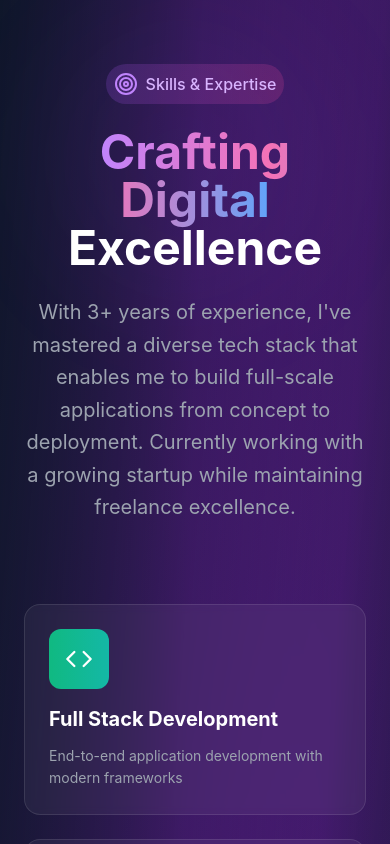
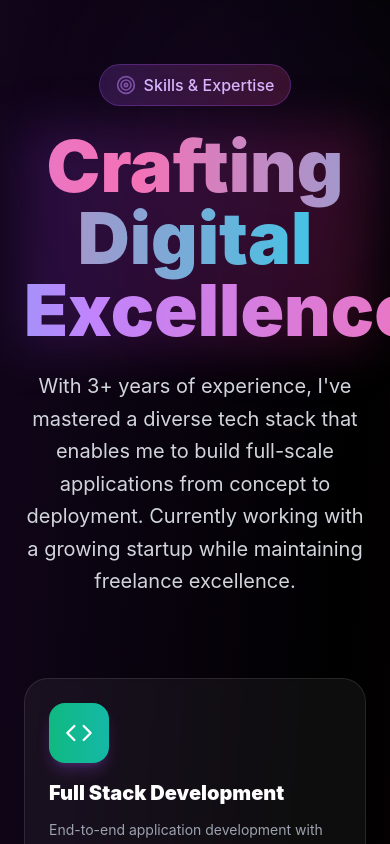
Before and after one commit to mailmeatdarshan/Portfolio, a React (Create React App) app: page / in a window 390 px wide. Shown: the part 7880-8724 px from the top of the page. Built offline with nearby package versions, Linux system fonts and the light colour scheme.

Commit message:
Improved

```diff
--- a/src/components/Skills/Skills.js
+++ b/src/components/Skills/Skills.js
@@ -32,34 +32,35 @@ const Skills = () => {
   ];
 
   return (
-    <section id="skills" className="py-32 relative overflow-hidden">
-      {/* Animated Background */}
+    <section id="skills" className="py-32 relative overflow-hidden bg-black">
+      {/* Animated Background - Matching Projects */}
       <div className="absolute inset-0">
-        <div className="absolute inset-0 bg-gradient-to-br from-slate-900 via-purple-900/20 to-slate-900" />
-        <div className="absolute top-0 left-0 w-full h-full">
-          <div className="absolute top-20 left-10 w-72 h-72 bg-purple-500/10 rounded-full blur-3xl animate-pulse" />
-          <div className="absolute bottom-20 right-10 w-96 h-96 bg-blue-500/10 rounded-full blur-3xl animate-pulse delay-1000" />
-          <div className="absolute top-1/2 left-1/2 transform -translate-x-1/2 -translate-y-1/2 w-80 h-80 bg-pink-500/10 rounded-full blur-3xl animate-pulse delay-500" />
-        </div>
+        <div className="absolute inset-0 bg-gradient-to-br from-purple-900/20 via-black to-pink-900/20" />
+        <div className="absolute top-0 left-1/4 w-96 h-96 bg-purple-500/10 rounded-full blur-3xl animate-pulse" />
+        <div className="absolute bottom-0 right-1/4 w-96 h-96 bg-pink-500/10 rounded-full blur-3xl animate-pulse delay-1000" />
+        <div className="absolute top-1/2 left-1/2 transform -translate-x-1/2 -translate-y-1/2 w-96 h-96 bg-blue-500/5 rounded-full blur-3xl animate-spin-slow" />
       </div>
 
       <div className="max-w-7xl mx-auto px-6 relative z-10">
         {/* Header */}
         <div className="text-center mb-20">
-          <div className="inline-flex items-center justify-center p-2 bg-gradient-to-r from-purple-500/20 to-pink-500/20 rounded-full mb-6">
-            <Target className="w-6 h-6 text-purple-400 mr-2" />
+          <div className="inline-flex items-center space-x-2 mb-6 px-4 py-2 bg-gradient-to-r from-purple-500/20 to-pink-500/20 rounded-full border border-purple-500/30 backdrop-blur-sm">
+            <Target className="w-5 h-5 text-purple-400 animate-pulse" />
             <span className="text-purple-300 font-medium">Skills & Expertise</span>
           </div>
 
-          <h2 className="text-5xl md:text-7xl font-bold mb-6">
-            <span className="bg-gradient-to-r from-purple-400 via-pink-400 to-blue-400 bg-clip-text text-transparent">
+          <h2 className="text-7xl font-black mb-6 relative">
+            <span className="bg-gradient-to-r from-purple-400 via-pink-400 to-cyan-400 bg-clip-text text-transparent animate-gradient-x">
               Crafting Digital
             </span>
             <br />
-            <span className="text-white">Excellence</span>
+            <span className="bg-gradient-to-r from-cyan-400 via-purple-400 to-pink-400 bg-clip-text text-transparent animate-gradient-x">
+              Excellence
+            </span>
+            <div className="absolute -inset-1 bg-gradient-to-r from-purple-600/20 to-pink-600/20 blur-xl -z-10" />
           </h2>
 
-          <p className="text-xl text-gray-400 max-w-3xl mx-auto leading-relaxed">
+          <p className="text-xl text-gray-300 max-w-4xl mx-auto leading-relaxed">
             With 3+ years of experience, I've mastered a diverse tech stack that enables me
             to build full-scale applications from concept to deployment. Currently working
             with a growing startup while maintaining freelance excellence.
@@ -71,29 +72,30 @@ const Skills = () => {
           {expertiseAreas.map((area, index) => (
             <div
               key={area.title}
-              className="group relative p-6 bg-white/5 rounded-2xl backdrop-blur-sm border border-white/10 hover:bg-white/10 transition-all duration-500 hover:scale-105 hover:-translate-y-2"
+              className="group relative p-6 bg-white/5 rounded-3xl backdrop-blur-sm border border-white/10 hover:bg-white/10 transition-all duration-700 hover:scale-105 hover:-translate-y-2 cursor-pointer"
               style={{ animationDelay: `${index * 150}ms` }}
             >
-              <div className="absolute inset-0 bg-gradient-to-br from-white/10 to-white/5 rounded-2xl opacity-0 group-hover:opacity-100 transition-opacity duration-500" />
+              {/* Glowing Effect */}
+              <div className="absolute inset-0 rounded-3xl opacity-0 group-hover:opacity-100 transition-opacity duration-500">
+                <div className="absolute inset-0 bg-gradient-to-r from-purple-500/10 to-pink-500/10 blur-xl" />
+              </div>
 
-              <div className={`inline-flex p-4 bg-gradient-to-r ${area.gradient} rounded-xl mb-4 group-hover:scale-110 transition-transform duration-300`}>
+              {/* Animated Border */}
+              <div className="absolute inset-0 rounded-3xl border-2 border-transparent group-hover:border-purple-500/50 transition-all duration-500">
+                <div className="absolute inset-0 rounded-3xl bg-gradient-to-r from-purple-500/20 to-pink-500/20 opacity-0 group-hover:opacity-100 transition-opacity duration-500" />
+              </div>
+
+              <div className={`inline-flex p-4 bg-gradient-to-r ${area.gradient} rounded-2xl mb-4 group-hover:scale-110 transition-transform duration-300 shadow-lg shadow-purple-500/25`}>
                 {area.icon}
               </div>
 
-              <h3 className="font-bold text-xl mb-3 text-white group-hover:text-purple-300 transition-colors duration-300">
+              <h3 className="font-black text-xl mb-3 text-white group-hover:text-transparent group-hover:bg-gradient-to-r group-hover:from-purple-400 group-hover:to-pink-400 group-hover:bg-clip-text transition-all duration-300">
                 {area.title}
               </h3>
 
-              <p className="text-gray-400 text-sm leading-relaxed group-hover:text-gray-300 transition-colors duration-300">
+              <p className="text-gray-400 text-sm leading-relaxed group-hover:text-gray-200 transition-colors duration-300">
                 {area.description}
               </p>
-
-              {/* Animated border */}
-              <div className="absolute inset-0 rounded-2xl opacity-0 group-hover:opacity-100 transition-opacity duration-500">
-                <div className="absolute inset-0 rounded-2xl bg-gradient-to-r from-purple-500 to-pink-500 p-px">
-                  <div className="w-full h-full rounded-2xl bg-slate-900/90" />
-                </div>
-              </div>
             </div>
           ))}
         </div>
@@ -101,19 +103,24 @@ const Skills = () => {
         {/* Skills Grid */}
         <div className="mb-12">
           <div className="text-center mb-12">
-            <h3 className="text-3xl font-bold text-white mb-4">Technical Arsenal</h3>
-            <p className="text-gray-400">Technologies and tools I work with daily</p>
+            <h3 className="text-4xl font-black text-transparent bg-gradient-to-r from-purple-400 to-pink-400 bg-clip-text mb-4">Technical Arsenal</h3>
+            <p className="text-gray-300 text-lg">Technologies and tools I work with daily</p>
           </div>
 
           <div className="grid grid-cols-1 md:grid-cols-2 lg:grid-cols-3 gap-6">
             {skills.map((skill, index) => (
               <div
                 key={skill.name}
-                className="group relative p-6 bg-gradient-to-br from-white/5 to-white/[0.02] rounded-2xl backdrop-blur-sm border border-white/10 hover:border-purple-500/50 transition-all duration-500 hover:scale-105 hover:-translate-y-1"
+                className="group relative p-6 bg-white/5 rounded-3xl backdrop-blur-sm border border-white/10 hover:border-purple-500/50 transition-all duration-700 hover:scale-105 hover:-translate-y-1 cursor-pointer"
                 style={{ animationDelay: `${index * 100}ms` }}
               >
                 {/* Glowing effect on hover */}
-                <div className="absolute inset-0 bg-gradient-to-r from-purple-500/10 to-pink-500/10 rounded-2xl opacity-0 group-hover:opacity-100 transition-opacity duration-500 blur-xl" />
+                <div className="absolute inset-0 bg-gradient-to-r from-purple-500/10 to-pink-500/10 rounded-3xl opacity-0 group-hover:opacity-100 transition-opacity duration-500 blur-xl" />
+
+                {/* Animated Border */}
+                <div className="absolute inset-0 rounded-3xl border-2 border-transparent group-hover:border-purple-500/50 transition-all duration-500">
+                  <div className="absolute inset-0 rounded-3xl bg-gradient-to-r from-purple-500/20 to-pink-500/20 opacity-0 group-hover:opacity-100 transition-opacity duration-500" />
+                </div>
 
                 {/* Content */}
                 <div className="relative">
@@ -124,48 +131,48 @@ const Skills = () => {
                         {skill.icon}
                       </div>
                       <div>
-                        <h4 className="font-bold text-lg text-white group-hover:text-purple-300 transition-colors duration-300">
+                        <h4 className="font-black text-lg text-white group-hover:text-transparent group-hover:bg-gradient-to-r group-hover:from-purple-400 group-hover:to-pink-400 group-hover:bg-clip-text transition-all duration-300">
                           {skill.name}
                         </h4>
-                        <span className="inline-block px-3 py-1 text-xs bg-gradient-to-r from-purple-500/20 to-pink-500/20 rounded-full text-purple-300 border border-purple-500/30">
+                        <span className="inline-block px-3 py-1 text-xs bg-gradient-to-r from-purple-500/20 to-pink-500/20 rounded-full text-purple-300 border border-purple-500/30 font-semibold">
                           {skill.category}
                         </span>
                       </div>
                     </div>
                     <div className="text-right">
-                      <div className="text-sm font-medium text-white">{skill.experience}</div>
+                      <div className="text-sm font-bold text-transparent bg-gradient-to-r from-purple-400 to-pink-400 bg-clip-text">{skill.experience}</div>
                     </div>
                   </div>
 
                   {/* Description */}
-                  <p className="text-sm text-gray-300 mb-4 leading-relaxed group-hover:text-gray-200 transition-colors duration-300">
+                  <p className="text-sm text-gray-300 mb-4 leading-relaxed group-hover:text-gray-100 transition-colors duration-300">
                     {skill.description}
                   </p>
 
                   {/* Progress Section */}
                   <div className="space-y-3">
                     <div className="flex justify-between items-center">
-                      <span className="text-xs text-gray-400 font-medium">Proficiency Level</span>
-                      <span className="text-sm font-bold text-white bg-gradient-to-r from-purple-400 to-pink-400 bg-clip-text text-transparent">
+                      <span className="text-xs text-gray-400 font-semibold">Proficiency Level</span>
+                      <span className="text-lg font-black text-transparent bg-gradient-to-r from-purple-400 to-pink-400 bg-clip-text">
                         {skill.level}%
                       </span>
                     </div>
 
                     {/* Progress Bar Container */}
                     <div className="relative">
-                      <div className="w-full bg-gray-800/50 rounded-full h-3 overflow-hidden">
+                      <div className="w-full bg-gray-800/50 rounded-full h-4 overflow-hidden border border-gray-700/50">
                         <div
-                          className={`h-3 rounded-full bg-gradient-to-r ${skill.color} transition-all duration-1000 ease-out relative overflow-hidden`}
+                          className={`h-4 rounded-full bg-gradient-to-r ${skill.color} transition-all duration-1000 ease-out relative overflow-hidden shadow-lg`}
                           style={{ width: `${skill.level}%` }}
                         >
                           {/* Shimmer effect */}
-                          <div className="absolute inset-0 bg-gradient-to-r from-transparent via-white/20 to-transparent -skew-x-12 group-hover:animate-shimmer" />
+                          <div className="absolute inset-0 bg-gradient-to-r from-transparent via-white/30 to-transparent -skew-x-12 group-hover:animate-shimmer" />
                         </div>
                       </div>
 
                       {/* Glowing progress indicator */}
                       <div
-                        className={`absolute top-0 h-3 rounded-full bg-gradient-to-r ${skill.color} opacity-50 blur-sm transition-all duration-1000`}
+                        className={`absolute top-0 h-4 rounded-full bg-gradient-to-r ${skill.color} opacity-60 blur-sm transition-all duration-1000`}
                         style={{ width: `${skill.level}%` }}
                       />
                     </div>
@@ -173,10 +180,10 @@ const Skills = () => {
                 </div>
 
                 {/* Floating particles effect */}
-                <div className="absolute inset-0 overflow-hidden rounded-2xl opacity-0 group-hover:opacity-100 transition-opacity duration-500">
-                  <div className="absolute top-2 right-2 w-2 h-2 bg-purple-400 rounded-full animate-ping" />
-                  <div className="absolute bottom-3 left-3 w-1 h-1 bg-pink-400 rounded-full animate-ping delay-300" />
-                  <div className="absolute top-1/2 right-4 w-1.5 h-1.5 bg-blue-400 rounded-full animate-ping delay-700" />
+                <div className="absolute inset-0 overflow-hidden rounded-3xl opacity-0 group-hover:opacity-100 transition-opacity duration-500">
+                  <div className="absolute top-3 right-3 w-2 h-2 bg-purple-400 rounded-full animate-ping" />
+                  <div className="absolute bottom-4 left-4 w-1 h-1 bg-pink-400 rounded-full animate-ping delay-300" />
+                  <div className="absolute top-1/2 right-5 w-1.5 h-1.5 bg-cyan-400 rounded-full animate-ping delay-700" />
                 </div>
               </div>
             ))}
@@ -185,11 +192,11 @@ const Skills = () => {
 
         {/* Call to Action */}
         <div className="text-center">
-          <div className="inline-flex items-center justify-center p-6 bg-gradient-to-r from-purple-500/10 to-pink-500/10 rounded-2xl border border-purple-500/20 backdrop-blur-sm">
+          <div className="inline-flex items-center justify-center p-8 bg-gradient-to-r from-purple-500/10 to-pink-500/10 rounded-3xl border border-purple-500/30 backdrop-blur-sm hover:scale-105 transition-all duration-300 cursor-pointer group">
             <div className="text-center">
-              <h3 className="text-2xl font-bold text-white mb-2">Ready to Build Something Amazing?</h3>
-              <p className="text-gray-400 mb-4">Let's discuss how these skills can bring your project to life</p>
-              <button className="px-8 py-3 bg-gradient-to-r from-purple-500 to-pink-500 rounded-xl font-medium text-white hover:scale-105 transition-transform duration-300 shadow-lg hover:shadow-purple-500/25">
+              <h3 className="text-3xl font-black text-transparent bg-gradient-to-r from-purple-400 to-pink-400 bg-clip-text mb-3">Ready to Build Something Amazing?</h3>
+              <p className="text-gray-300 mb-6 text-lg">Let's discuss how these skills can bring your project to life</p>
+              <button className="px-10 py-4 bg-gradient-to-r from-purple-500 to-pink-500 rounded-2xl font-bold text-white hover:scale-105 transition-all duration-300 shadow-lg shadow-purple-500/25 hover:shadow-purple-500/40 group-hover:animate-pulse">
                 Get In Touch
               </button>
             </div>
@@ -197,14 +204,43 @@ const Skills = () => {
         </div>
       </div>
 
-      {/* Custom CSS for shimmer animation */}
+      {/* Custom CSS for animations */}
       <style jsx>{`
         @keyframes shimmer {
           0% { transform: translateX(-100%) skewX(-12deg); }
           100% { transform: translateX(200%) skewX(-12deg); }
         }
+
+        @keyframes gradient-x {
+          0%, 100% {
+            background-size: 200% 200%;
+            background-position: left center;
+          }
+          50% {
+            background-size: 200% 200%;
+            background-position: right center;
+          }
+        }
+
+        @keyframes spin-slow {
+          from {
+            transform: rotate(0deg);
+          }
+          to {
+            transform: rotate(360deg);
+          }
+        }
+
         .animate-shimmer {
           animation: shimmer 2s infinite;
+        }
+
+        .animate-gradient-x {
+          animation: gradient-x 3s ease infinite;
+        }
+
+        .animate-spin-slow {
+          animation: spin-slow 20s linear infinite;
         }
       `}</style>
     </section>
```
